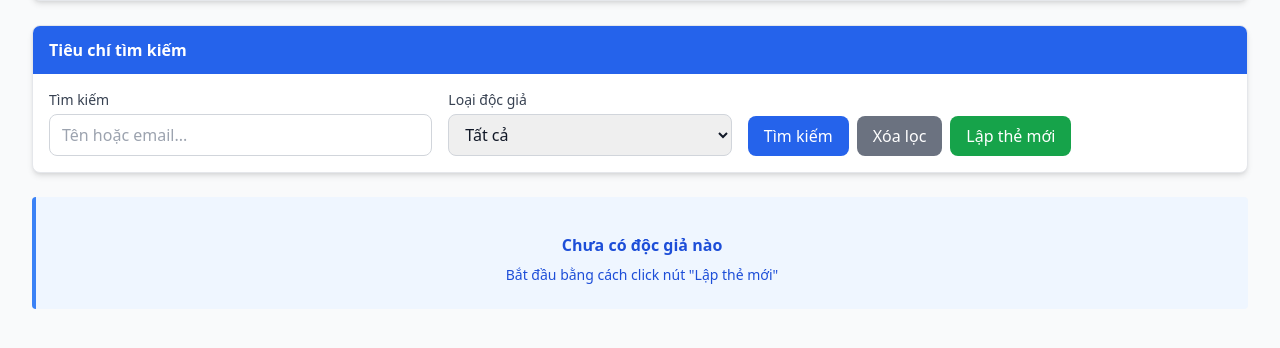
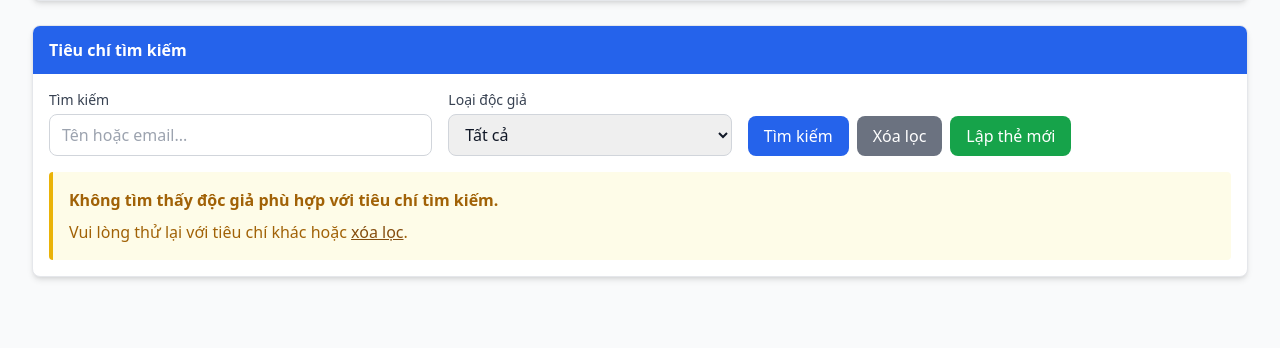
Before and after one commit to WanThinnn/Library-Management-System, a Django app: page /readers/ in a window 1280 px wide. Shown: the part 217-565 px from the top of the page. Run offline with Django 5.2, Linux system fonts and the light colour scheme; the visitor is signed in with stand-in values (Sample User, id 1); data that the repository does not hold is empty; some libraries are stand-ins or nearby versions.

Commit message:
feat: Add UI for book import, search, return lists, and reader management.

```diff
--- a/src/LibraryApp/views.py
+++ b/src/LibraryApp/views.py
@@ -491,6 +491,27 @@ def book_import_list_view(request):
     # Filter theo tháng/năm nếu có
     month = request.GET.get('month')
     year = request.GET.get('year')
+
+    # Validate Inputs
+    try:
+        if year:
+            year_int = int(year)
+            import datetime
+            current_year = datetime.datetime.now().year
+            if not (2000 <= year_int <= current_year):
+                messages.warning(request, f'Năm "{year}" không hợp lệ. Vui lòng nhập năm từ 2000 đến {current_year}.')
+                year = None
+    except ValueError:
+        messages.warning(request, f'Năm "{year}" không hợp lệ. Vui lòng nhập số.')
+        year = None
+
+    try:
+        if month:
+            month_int = int(month)
+            if not (1 <= month_int <= 12):
+                month = None
+    except ValueError:
+        month = None
 
     if month and year:
         receipts = receipts.filter(
--- a/src/templates/app/books/book_import_list.html
+++ b/src/templates/app/books/book_import_list.html
@@ -111,8 +111,7 @@
         </div>
     </div>
 {% else %}
-    <div class="bg-blue-50 dark:bg-blue-900 border-l-4 border-blue-500 text-blue-700 dark:text-blue-400 p-6 rounded text-center">
-        <div class="text-4xl mb-3">📦</div>
+    <div class="bg-yellow-50 dark:bg-yellow-900 border-l-4 border-yellow-500 text-yellow-700 p-4 rounded mt-4">
         <h5 class="font-semibold mb-2">Chưa có phiếu nhập nào</h5>
         <p class="text-sm">Bắt đầu nhập sách mới bằng cách click nút "Nhập sách mới"</p>
     </div>
--- a/src/templates/app/books/book_search.html
+++ b/src/templates/app/books/book_search.html
@@ -196,7 +196,7 @@
 
 {% elif request.GET %}
 <!-- No results -->
-<div class="bg-yellow-50 dark:bg-yellow-900 border-l-4 border-yellow-500 text-yellow-700 dark:text-yellow-300 p-4 rounded">
+<div class="bg-yellow-50 dark:bg-yellow-900 border-l-4 border-yellow-500 text-yellow-700 dark:text-yellow-300 p-4 rounded mt-4">
     <strong>Không tìm thấy sách phù hợp với tiêu chí tìm kiếm.</strong>
     <p class="mt-2">Vui lòng thử lại với tiêu chí khác hoặc <a href="{% url 'book_search' %}" class="text-yellow-800 dark:text-yellow-200 underline hover:text-yellow-900">xóa lọc</a>.</p>
 </div>
--- a/src/templates/app/borrowing/return_book_list.html
+++ b/src/templates/app/borrowing/return_book_list.html
@@ -190,7 +190,7 @@
 
 {% elif request.GET %}
 <!-- Không có kết quả -->
-<div class="bg-yellow-50 dark:bg-yellow-900 border-l-4 border-yellow-500 text-yellow-700 p-4 rounded">
+<div class="bg-yellow-50 dark:bg-yellow-900 border-l-4 border-yellow-500 text-yellow-700 p-4 rounded mt-4">
     <strong>Không tìm thấy phiếu trả sách phù hợp với tiêu chí tìm kiếm.</strong>
     <p class="mt-2">Vui lòng thử lại với tiêu chí khác hoặc <a href="{% url 'return_book_list' %}" class="underline hover:text-yellow-900">xóa lọc</a>.</p>
 </div>
--- a/src/templates/app/readers/reader_list.html
+++ b/src/templates/app/readers/reader_list.html
@@ -51,8 +51,13 @@
         </form>
 
         {% if readers %}
-        <div class="bg-blue-50 dark:bg-blue-900 border-l-4 border-blue-500 text-blue-700 dark:text-blue-400 p-4 rounded mt-4">
+        <div class="bg-blue-50 dark:bg-blue-900 border-l-4 border-blue-500 text-blue-700 dark:text-blue-400 rounded p-4 mt-4">
             Tìm thấy <strong>{{ readers.count }}</strong> độc giả
+        </div>
+        {% else %}
+        <div class="bg-yellow-50 dark:bg-yellow-900 border-l-4 border-yellow-500 text-yellow-700 dark:text-yellow-300 p-4 rounded mt-4">
+            <strong>Không tìm thấy độc giả phù hợp với tiêu chí tìm kiếm.</strong>
+            <p class="mt-2">Vui lòng thử lại với tiêu chí khác hoặc <a href="{% url 'reader_list' %}" class="text-yellow-800 dark:text-yellow-200 underline hover:text-yellow-900">xóa lọc</a>.</p>
         </div>
         {% endif %}
     </div>
@@ -118,11 +123,5 @@
         </table>
     </div>
 </div>
-{% else %}
-<div class="bg-blue-50 dark:bg-blue-900 border-l-4 border-blue-500 text-blue-700 dark:text-blue-400 p-6 rounded text-center">
-    <div class="text-4xl mb-3"></div>
-    <h5 class="font-semibold mb-2">Chưa có độc giả nào</h5>
-    <p class="text-sm">Bắt đầu bằng cách click nút "Lập thẻ mới"</p>
-</div>
 {% endif %}
 {% endblock %}
```
Also changed, not shown: src/templates/app/readers/reader_detail.html (+5 -5 lines).
